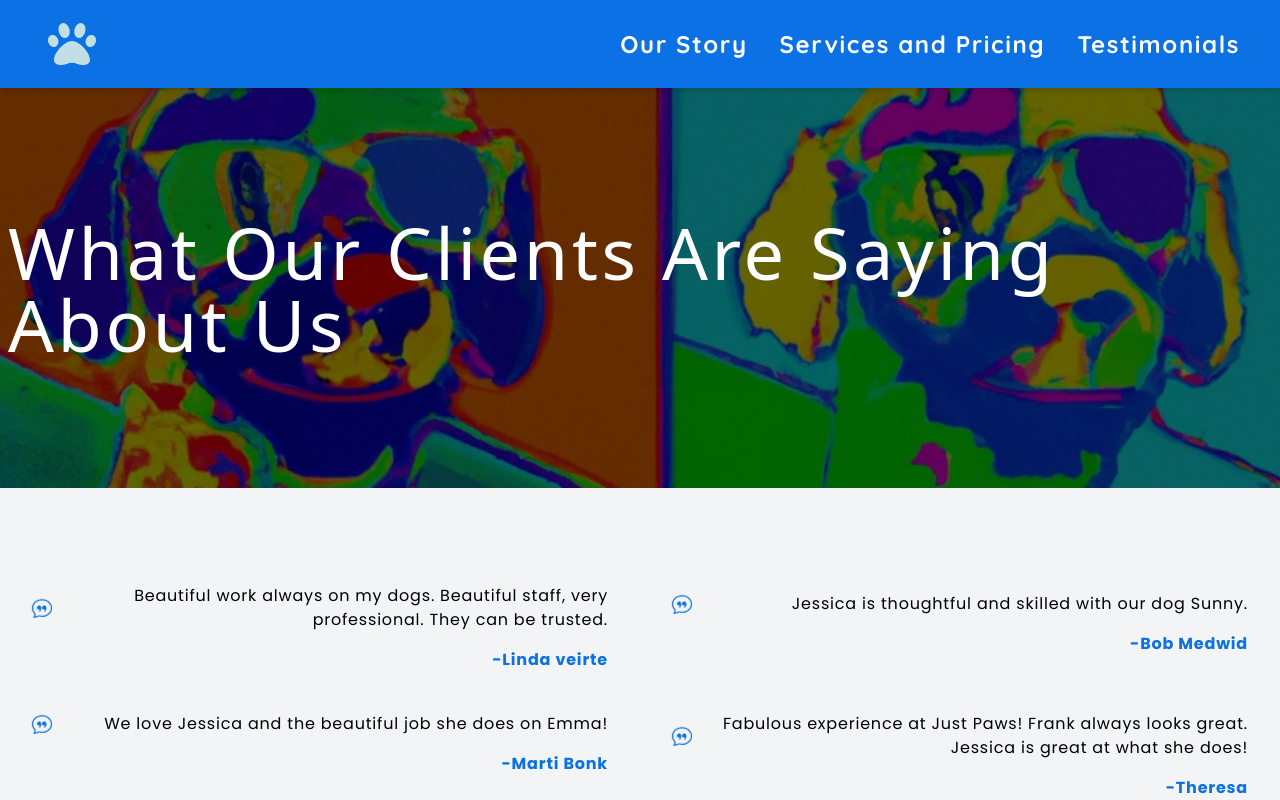
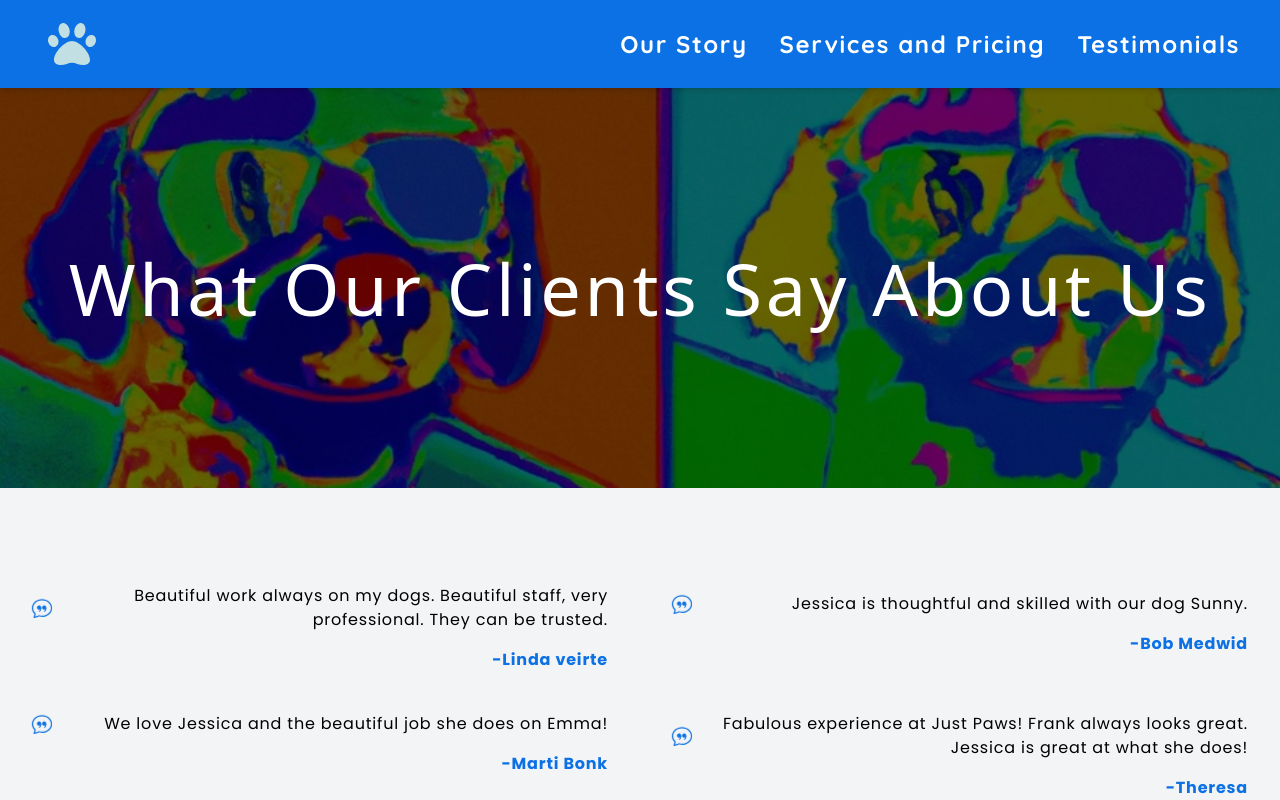
Before and after one commit to latz09/justpaws, a Next.js app: page /client-comments in a window 1280 px wide. Shown: the top 800 px of the page. Built offline with nearby package versions, Linux system fonts and the light colour scheme.

Commit message:
testhero

```diff
--- a/components/layout/heros/TestimonialsHero.js
+++ b/components/layout/heros/TestimonialsHero.js
@@ -23,7 +23,7 @@ const TestimonialsHero = () => {
 						animate={{ opacity: 1, scale: 1 }}
 						transition={{ delay: 0.9, duration: 1.6,}}
 					>
-						What Our Clients Are Saying About Us
+						What Our Clients Say About Us
 					</motion.h1>
 				</div>{' '}
 			</div>
```
